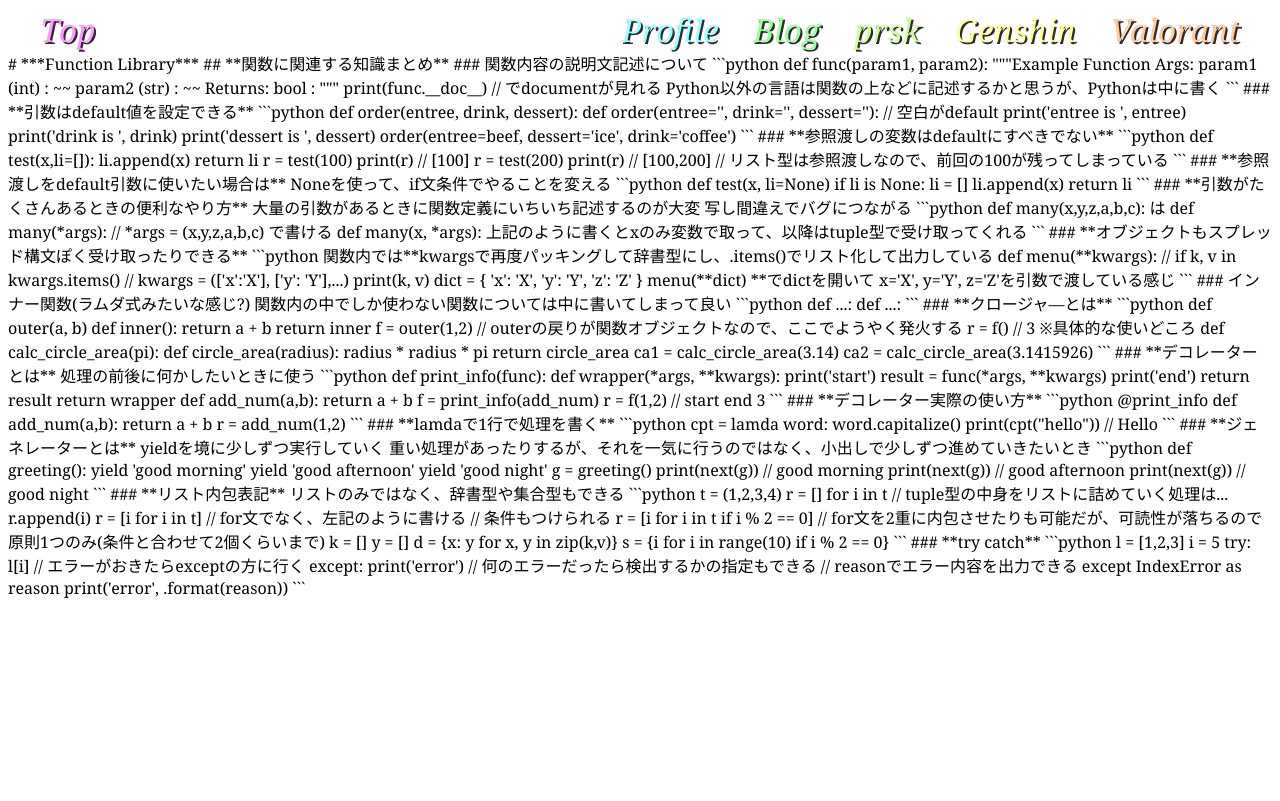
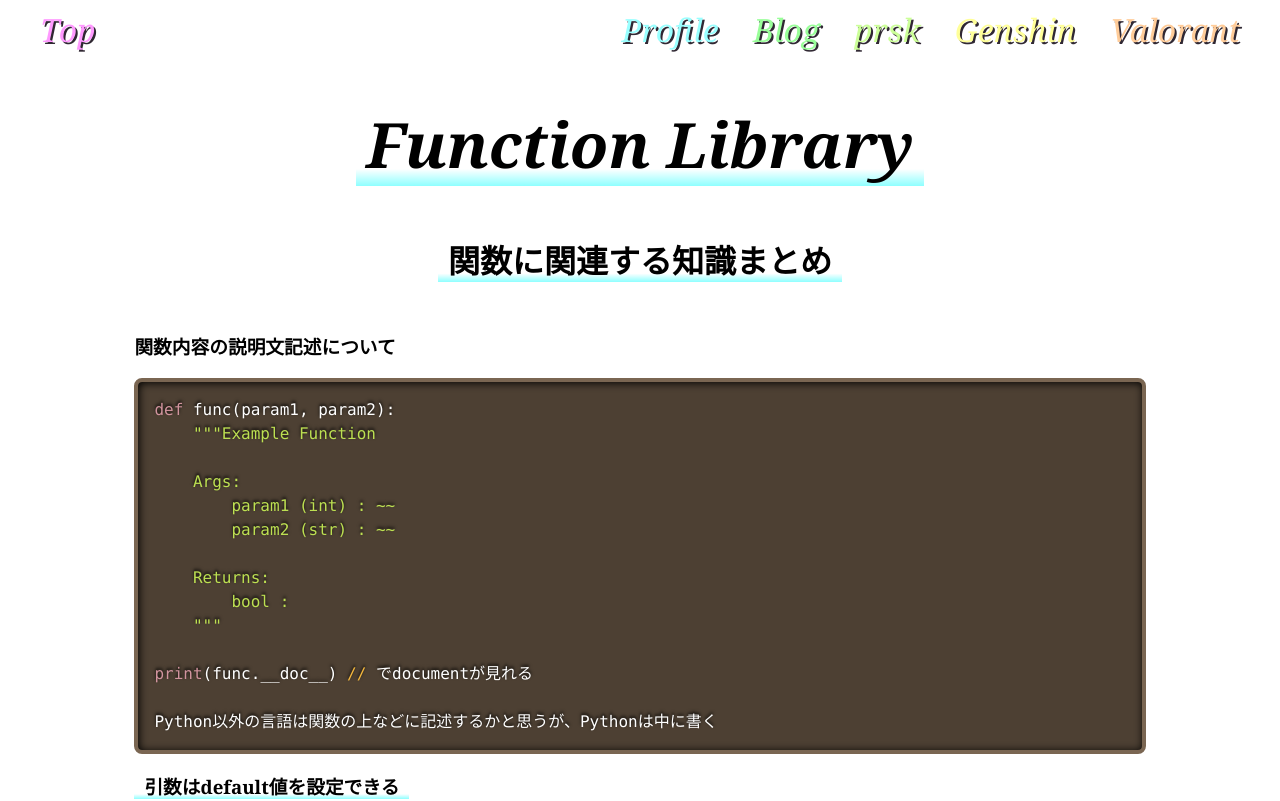
Before and after one commit to narumimashiro/projectSelf-dept.NextJs, a Next.js app: page /narunaru/blog/function in a window 1280 px wide. Shown: the top 801 px of the page. Built offline with nearby package versions, Linux system fonts and the light colour scheme.

Commit message:
markdown blog comp後はCSS

```diff
--- a/package.json
+++ b/package.json
@@ -11,7 +11,6 @@
   "dependencies": {
     "@reduxjs/toolkit": "^1.9.1",
     "@types/node": "^18.11.9",
-    "@types/react": "18.0.25",
     "@types/react-dom": "18.0.9",
     "eslint": "8.28.0",
     "eslint-config-next": "13.0.4",
@@ -19,13 +18,16 @@
     "next": "13.0.4",
     "react": "18.2.0",
     "react-dom": "18.2.0",
-    "react-markdown": "^8.0.4",
     "react-redux": "^8.0.5",
     "react-transition-group": "^4.4.5",
     "typescript": "4.9.3"
   },
   "devDependencies": {
+    "@types/react": "^18.0.26",
+    "@types/react-syntax-highlighter": "^15.5.5",
     "@types/react-transition-group": "^4.4.5",
+    "react-markdown": "^8.0.4",
+    "react-syntax-highlighter": "^15.5.0",
     "sass": "^1.56.1"
   }
 }
--- /dev/null
+++ b/src/components/codeblock.tsx
@@ -0,0 +1,23 @@
+import { Prism as SyntaxHighlighter } from 'react-syntax-highlighter'
+import { dark } from 'react-syntax-highlighter/dist/cjs/styles/prism'
+import { CodeComponent } from 'react-markdown/lib/ast-to-react'
+
+const CodeBlock: CodeComponent = ({ inline, className, children }) => {
+  if (inline) {
+    return <code className={className}>{children}</code>;
+  }
+  const match = /language-(\w+)/.exec(className || '');
+  return !inline && match ? (
+    <SyntaxHighlighter
+      style={dark}
+      language={match[1]}
+      children={String(children).replace(/\n$/, '')}
+    />
+  ) : (
+    <code className={className}>
+      {children}
+    </code>
+  )
+};
+
+export default CodeBlock;
--- a/src/pages/lib/postblog.ts
+++ b/src/lib/postblog.ts
@@ -25,7 +25,7 @@ const getAllArticleId = () => {
 
 const getAllArticleInfo = () => {
   const blogList = fs.readdirSync(blogDirectory)
-  let articleDataList = new Array<BlogInfo>(blogList.length)
+  let articleDataList = Array<BlogInfo>(blogList.length - 1)
 
   blogList.forEach((el, index) => {
     const article = el.replace(/\.md$/, '')
--- a/src/pages/narunaru/blog.tsx
+++ b/src/pages/narunaru/blog.tsx
@@ -2,7 +2,7 @@ import Head from 'next/head'
 import Link from 'next/link'
 import { InferGetStaticPropsType } from 'next'
 import type { ReactElement } from 'react'
-import { getAllArticleInfo } from '@/pages/lib/postblog'
+import { getAllArticleInfo } from '@/lib/postblog'
 import NavBar from '@/components/layouts/navbar'
 import MikuFooter from '@/components/layouts/mikufooter'
 import styles from '@/styles/pages/Blog.module.sass'
--- a/src/pages/narunaru/blog/[article].tsx
+++ b/src/pages/narunaru/blog/[article].tsx
@@ -1,7 +1,10 @@
 
 import Head from 'next/head'
-import { getAllArticleId, getArticleData } from '@/pages/lib/postblog'
+import ReactMarkdown from 'react-markdown'
+import { getAllArticleId, getArticleData } from '@/lib/postblog'
 import { InferGetStaticPropsType, GetStaticPaths, GetStaticPropsContext } from 'next'
+import styles from '@/styles/pages/BlogArticle.module.sass'
+import CodeBlock from '@/components/codeblock'
 
 export const getStaticPaths: GetStaticPaths = async () => {
   const paths = getAllArticleId()
@@ -22,11 +25,21 @@ export const getStaticProps = async (context: GetStaticPropsContext<{article: st
 
 type Props = InferGetStaticPropsType<typeof getStaticProps>
 
-const Article = ({articleData}: Props) => {
+const BlogArticle = ({articleData}: Props) => {
   return (
     <div>
-      {articleData.content}
+      <Head>
+        <title>Blog | {articleData.title}</title>
+        <meta name='discription' content='This page for writing down what learned self learning' />
+      </Head>
+      <ReactMarkdown
+        className={styles.markdown}
+        children={articleData.content}
+        components={{
+          code: CodeBlock
+        }}
+      />
     </div>
   )
 }
-export default Article
+export default BlogArticle
--- /dev/null
+++ b/src/styles/pages/BlogArticle.module.sass
@@ -0,0 +1,20 @@
+%paragraph
+  margin-bottom: 50px
+
+@mixin articleHeader($fSize: 2em)
+  text-align: center
+  font-size: $fSize
+
+.markdown
+  width: 80%
+  margin: 50px auto auto auto
+
+  h1
+    @include articleHeader(3.9em)
+    @extend %paragraph
+  h2
+    @include articleHeader()
+    @extend %paragraph
+  strong
+    padding: 0 10px 0 10px
+    background-image: linear-gradient(transparent 80%, #8effff)
```
Also changed, not shown: assets/blog/redux.md (+1 -1 lines), assets/blog/vuex.md (+2 -2 lines), 1 other file (tests, documents, lock files or other folders).
